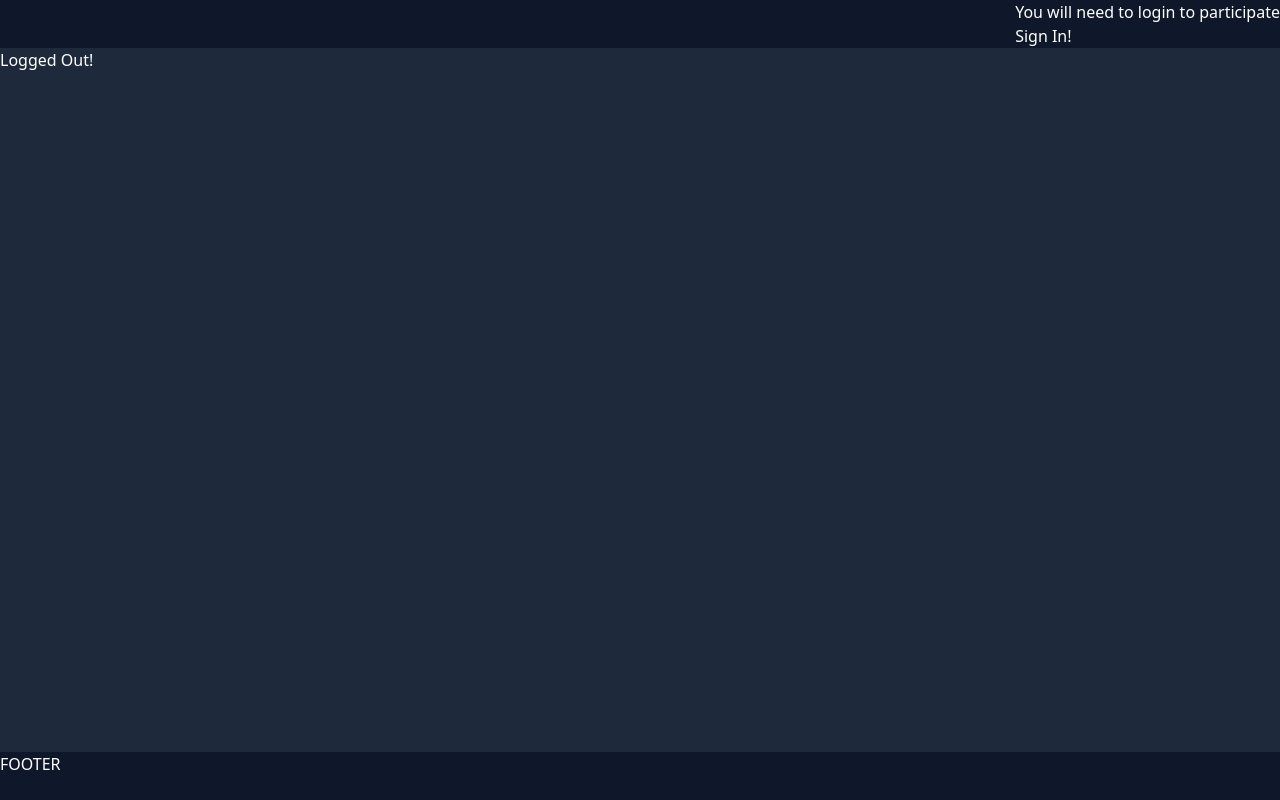
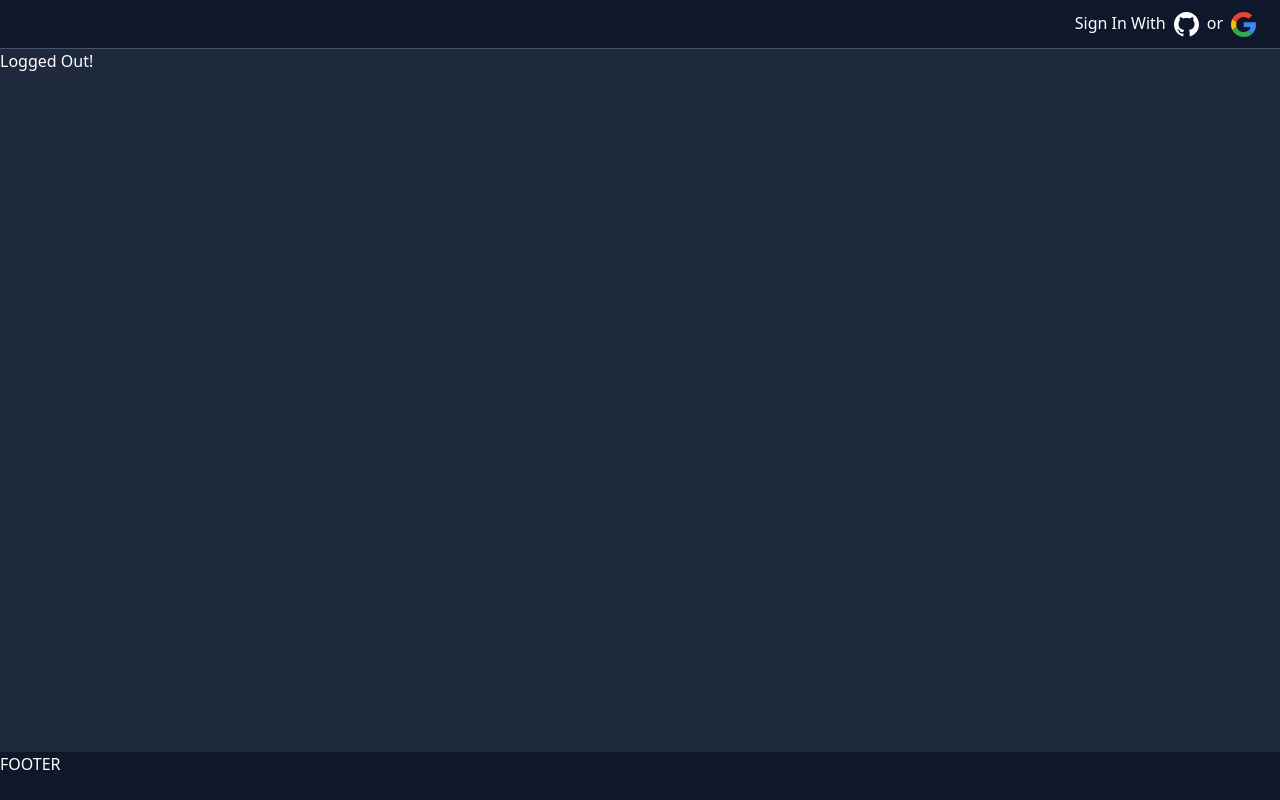
Before and after one commit to justindanielclark/members-only, a Next.js app: page / in a window 1280 px wide. Built offline with nearby package versions, Linux system fonts and the light colour scheme; no server answers.

Commit message:
+ OAuth Logos

```diff
--- a/src/app/components/Header.tsx
+++ b/src/app/components/Header.tsx
@@ -1,39 +1,75 @@
 "use client";
+import Image from "next/image";
 import { signOut, signIn, useSession } from "next-auth/react";
 import React from "react";
+import GoogleSVG from "../../../public/GoogleLogo.svg";
+import GithubSVG from "../../../public/GithubLogo.svg";
 
 function Header() {
   const { data: session, status } = useSession();
   let content: JSX.Element;
   switch (status) {
     case "authenticated": {
-      content = (
-        <div>
-          <p>Welcome User</p>
-          <button onClick={() => signOut()}>Sign Out!</button>
-        </div>
-      );
+      if (session) {
+        content = (
+          <div className="flex flex-row gap-4">
+            <Image
+              className="rounded-full border-2 border-slate-600"
+              src={session.user.image as string}
+              alt="profile_photo"
+              width={40}
+              height={40}
+            />
+            <button onClick={() => signOut()}>Sign Out!</button>
+          </div>
+        );
+      } else {
+        content = <div>There has been an error...</div>;
+      }
+
       break;
     }
     case "unauthenticated": {
       content = (
         <div>
-          <p>You will need to login to participate</p>
-          <button onClick={() => signIn()}>Sign In!</button>
+          <button onClick={() => signIn()} className="mr-4">
+            Sign In With
+            <Image
+              className="inline mx-2"
+              src={GithubSVG}
+              width={25}
+              height={25}
+              style={{ width: "25px", height: "auto" }}
+              alt="Github Logo"
+            />
+            or
+            <Image
+              className="inline mx-2"
+              src={GoogleSVG}
+              width={25}
+              height={25}
+              style={{ width: "25px", height: "auto" }}
+              alt="Google Logo"
+            />
+          </button>
         </div>
       );
       break;
     }
     case "loading": {
-      content = <div></div>;
+      content = <></>;
       break;
     }
     default: {
-      content = <div>There has been some type of error</div>;
+      content = <div>There has been an error related to authentication</div>;
       break;
     }
   }
-  return <header className="h-12 bg-slate-900 flex justify-end items-center">{content}</header>;
+  return (
+    <header className="bg-slate-900 border-b border-slate-600">
+      <div className="max-w-7xl mx-auto flex justify-end h-12 items-center">{content}</div>
+    </header>
+  );
 }
 
 export default Header;
```
Also changed, not shown: public/GithubLogo.svg (added), public/GoogleLogo.svg (added).
